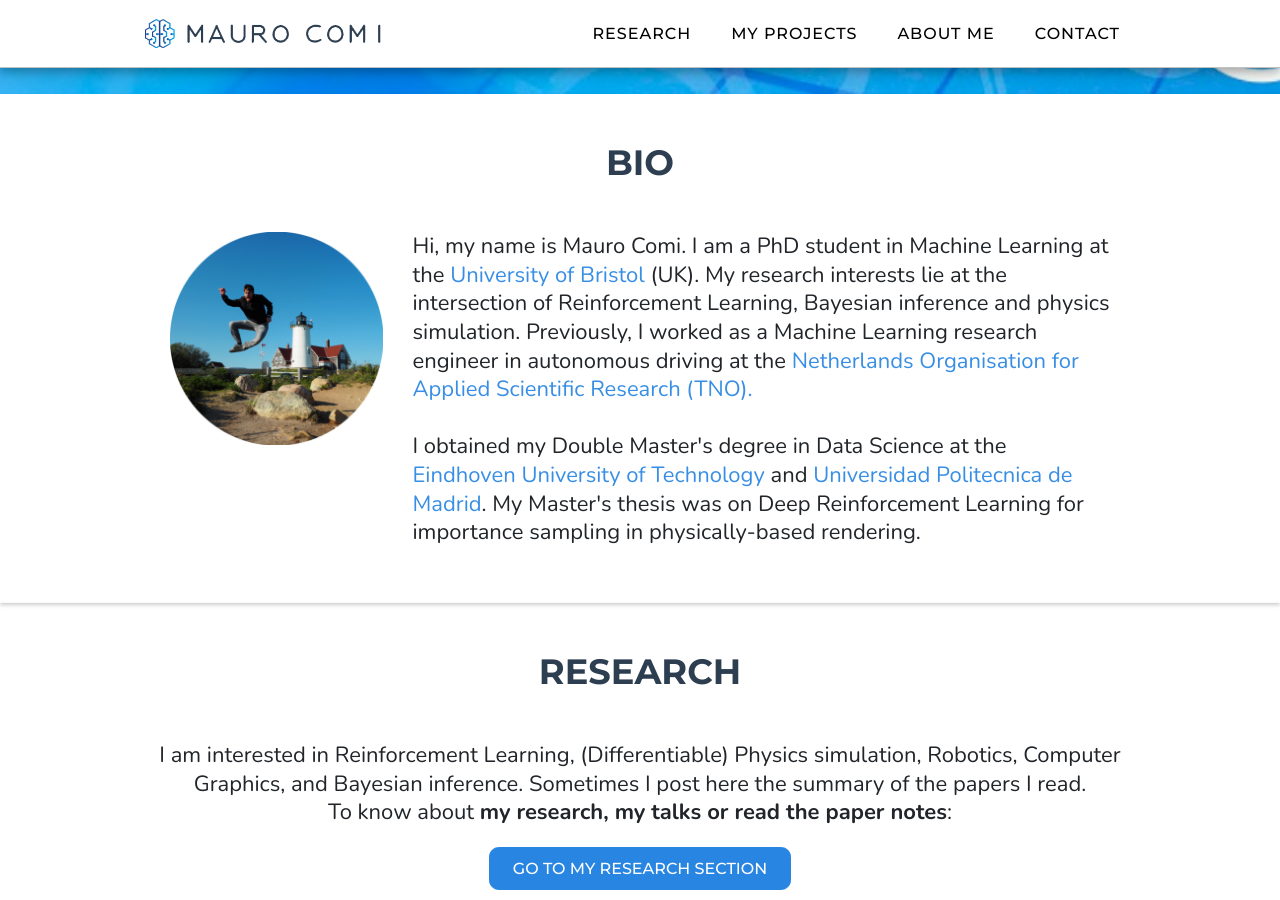
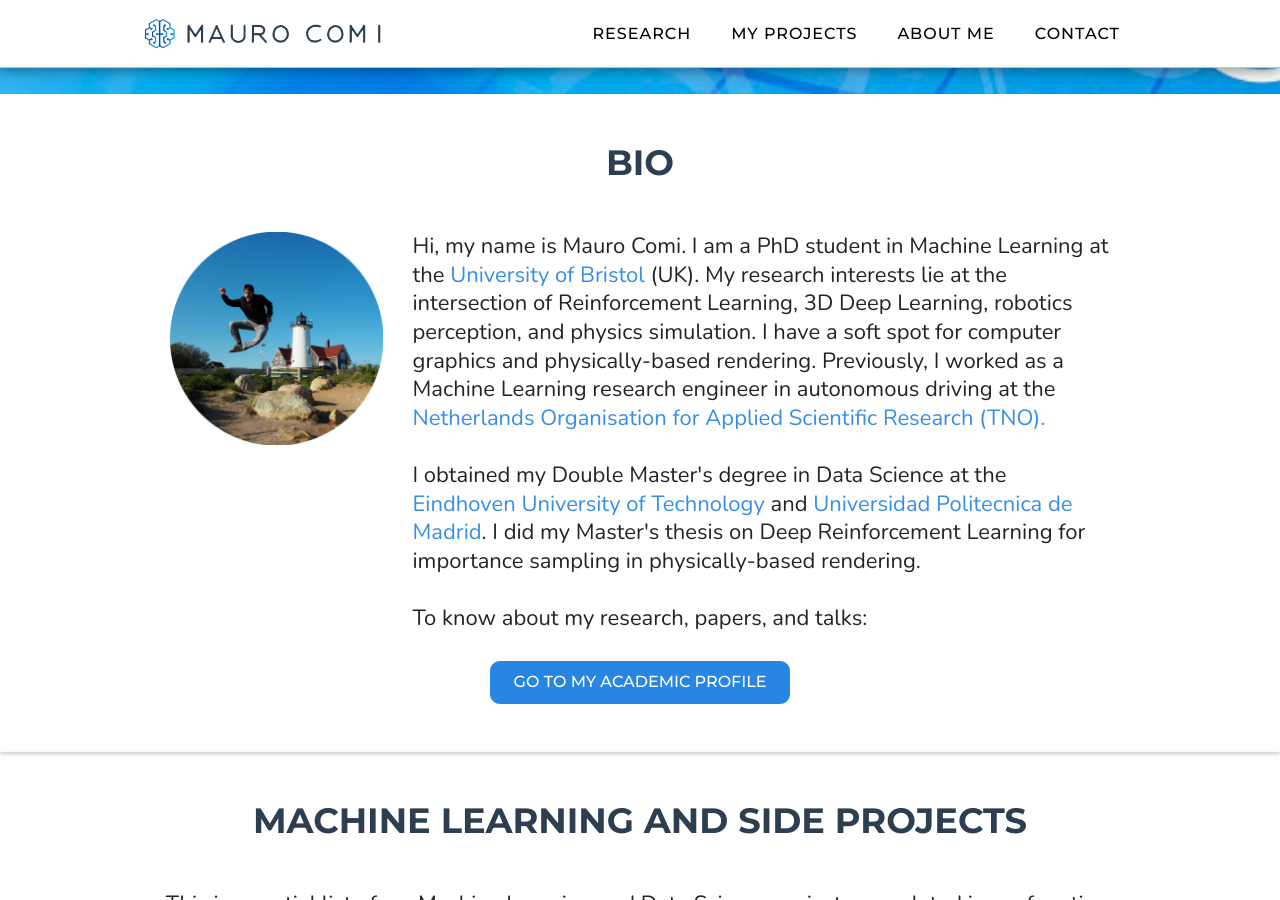
Before and after one commit to maurock/maurock.github.io, a Jekyll site: the page index.html, which Jekyll copies as it is, in a window 1280 px wide and 900 px high, scrolled down 806 px. Built offline with Jekyll 4.4.1, drawn with Linux system fonts in a browser that asks for light colours; nearby versions of some CDN libraries; some of the changed text lies outside the part shown.

Commit message:
Merged projects, combined bio and research section in index

```diff
--- a/_layouts/research.html
+++ b/_layouts/research.html
@@ -40,7 +40,7 @@
                 <ul class="navbar-nav ml-auto">
                     <li class="nav-item mx-0 mx-lg-1">
                         <div>
-                            <a class="nav-link py-3 px-0 px-lg-3 rounded js-scroll-trigger" href="../index.html#research">Research</a>
+                            <a class="nav-link py-3 px-0 px-lg-3 rounded js-scroll-trigger" href="">Research</a>
                         </div>
                     </li>
                     <li class="nav-item mx-0 mx-lg-1">
--- a/index.html
+++ b/index.html
@@ -52,7 +52,7 @@
                 <ul class="navbar-nav ml-auto">
                     <li class="nav-item mx-0 mx-lg-1">
                         <div>
-                            <a class="nav-link py-3 px-0 px-lg-3 rounded js-scroll-trigger" style="color: black !important" href="#research">Research</a>
+                            <a class="nav-link py-3 px-0 px-lg-3 rounded js-scroll-trigger" style="color: black !important" href="blog/research.html">Research</a>
                         </div>
                     </li>
                     <li class="nav-item mx-0 mx-lg-1">
@@ -113,32 +113,17 @@
                       </div>
                       <div class="col-9">
                         <h4 class="text-intro">Hi, my name is Mauro Comi. I am a PhD student in Machine Learning at the <a href="https://www.bristol.ac.uk/study/postg">University of Bristol</a> (UK).
-                            My research interests lie at the intersection of Reinforcement Learning, Bayesian inference and physics simulation. Previously,
-                            I worked as a Machine Learning research engineer in autonomous driving at the <a href="https://www.tno.nl/en/">Netherlands Organisation for Applied Scientific Research
-                                (TNO).</a><br><br>
+                            My research interests lie at the intersection of Reinforcement Learning, 3D Deep Learning, robotics perception, and physics simulation. I have a soft spot for computer graphics and physically-based rendering. Previously, I worked as a Machine Learning research engineer in autonomous driving at the <a href="https://www.tno.nl/en/">Netherlands Organisation for Applied Scientific Research (TNO).</a><br><br>
 
                             I obtained my Double Master's degree in Data Science at the <a href="https://www.tue.nl/en/">Eindhoven University of Technology</a> and <a href="</a>https://www.upm.es/">Universidad Politecnica de Madrid</a>.
-                            My Master's thesis was on Deep Reinforcement Learning for importance sampling in physically-based rendering.
+                            I did my Master's thesis on Deep Reinforcement Learning for importance sampling in physically-based rendering.<br><br>
 
+                            To know about my research, papers, and talks:
                         </h4>
-
-
                       </div>
+                      <a href="blog/research.html" class="btn_custom first_btn" style="width: fit-content; margin: auto; margin-top: 20px">Go to my academic profile</a>
                   </div>
                 </div>
-            </div>
-    </section>
-
-    <!-- Research Section -->
-    <section class="papers" id="research">
-            <!-- Machine Learning and Data Science -->
-            <div class="container">
-                <h2 class="text-center text-uppercase text-secondary mb-0">Research</h2>
-                <br><br>
-                <h4 class="mb-0 text-center text-intro">I am interested in Reinforcement Learning, (Differentiable) Physics simulation, Robotics, Computer Graphics, and Bayesian inference. Sometimes I post here the summary of the papers I read.<br>
-                To know about <a style="font-weight:700">my research, my talks or read the paper notes</a>:
-                <a href="blog/try.html" class="btn_custom first_btn" style="width: fit-content; margin: auto; margin-top: 20px">Go to my research section</a>
-                </h4>
             </div>
     </section>
 
@@ -146,12 +131,46 @@
     <section class="portfolio" id="portfolio">
         <!-- Machine Learning and Data Science -->
         <div class="container">
-            <h2 class="text-center text-uppercase text-secondary mb-0">My Data Science and Machine Learning Projects</h2>
+            <h2 class="text-center text-uppercase text-secondary mb-0">Machine Learning and Side Projects</h2>
             <br><br>
-            <h4 class="mb-0 text-center text-intro">This is a partial list of my Machine Learning and Data Science projects completed during academic courses and free-time. Main findings and challenges are highlighted and reported using R Notebooks or IPython Notebooks. My professional projects are not included.</h4>
+            <h4 class="mb-0 text-center text-intro">This is a partial list of my Machine Learning and Data Science projects completed in my free time or for academic courses. Main findings and challenges are highlighted and reported using R Notebooks or IPython Notebooks. My professional projects are not included. </h4>
 
             <hr class="star-dark mb-5">
             <div class="row">
+
+                <div class="col-md-6 col-lg-4" id="card1">
+                    <div class="card">
+                        <img class="card-img-top" src="img/rendering/cover.png" alt="Card image" style="width:100%">
+                        <div class="card-body">
+                            <h4 class="card-title">Monte Carlo Path Tracer</h4>
+                            <p class="card-text">Implementation of different standard Monte Carlo approaches in path tracing, and comparison with Next Event Estimation</p>
+                            <hr />
+                            <ul class="skillList card-title" style="padding-left: 0px;">
+                                <li>C++</li>
+                            </ul>
+                            <!--"btn btn-primary float-right"-->
+                            <a href="monteCarloPathTracer.html" class="btn_custom first_btn float-right">View More<span class="fa fa-long-arrow-right" aria-hidden="true" style="margin-left: 8px"></span></a>
+                        </div>
+                    </div>
+                </div>
+
+                <div class="col-md-6 col-lg-4" id="card1">
+                    <div class="card">
+                        <img class="card-img-top" src="img/rendering/q-learning-cover.png" alt="Card image" style="width:100%">
+                        <div class="card-body">
+                            <h4 class="card-title">Q-Learning for Monte Carlo importance sampling</h4>
+                            <p class="card-text">Reinforcement Learning-based approaches applied to the light transport equation for importance sampling</p>
+                            <hr />
+                            <ul class="skillList card-title" style="padding-left: 0px;">
+                                <li>C++</li>
+                            </ul>
+                            <a href="https://github.com/maurock/Q-tracer" class="btn_custom first_btn float-right">View More<span class="fa fa-long-arrow-right" aria-hidden="true" style="margin-left: 8px"></span></a>
+                        </div>
+                    </div>
+                </div>
+
+
+
                 <div class="col-md-6 col-lg-4" id="card1">
                     <div class="card">
                         <img class="card-img-top" src="img/Deep_Mind.jpg" alt="Card image" style="width:100%">
@@ -280,50 +299,6 @@
             </div>
         </div>
 
-        <!-- Computer Graphics  -->
-        <div class="container" style="margin-top: 60px">
-            <h2 class="text-center text-uppercase text-secondary mb-0">My Computer Graphics and Physics Simulation Projects</h2>
-            <br><br>
-            <h4 class="mb-0 text-center text-intro">This is an incomplete list of my Computer Graphics projects, where I implement different approaches based on Monte Carlo statistics and Machine learning to my toy ray tracer. I am particularly interested in <a style="font-weight: 700; " href="http://www.pbr-book.org/">Physically Based Rendering</a> and noise reduction.</h4>
-            <hr class="star-dark mb-5">
-            <div class="row">
-
-                <div class="col-md-6 col-lg-4" id="card1">
-                    <div class="card">
-                        <img class="card-img-top" src="img/rendering/cover.png" alt="Card image" style="width:100%">
-                        <div class="card-body">
-                            <h4 class="card-title">Monte Carlo Path Tracer</h4>
-                            <p class="card-text">Implementation of different standard Monte Carlo approaches in path tracing, and comparison with Next Event Estimation</p>
-                            <hr />
-                            <ul class="skillList card-title" style="padding-left: 0px;">
-                                <li>C++</li>
-                            </ul>
-                            <!--"btn btn-primary float-right"-->
-                            <a href="monteCarloPathTracer.html" class="btn_custom first_btn float-right">View More<span class="fa fa-long-arrow-right" aria-hidden="true" style="margin-left: 8px"></span></a>
-                        </div>
-                    </div>
-                </div>
-
-
-                <div class="col-md-6 col-lg-4" id="card1" style="margin-bottom: 20px">
-                    <div class="card">
-                        <img class="card-img-top" src="img/rendering/q-learning-cover.png" alt="Card image" style="width:100%">
-                        <div class="card-body">
-                            <h4 class="card-title">Q-Learning for Monte Carlo importance sampling</h4>
-                            <p class="card-text">Reinforcement Learning-based approaches applied to the light transport equation for importance sampling</p>
-                            <hr />
-                            <ul class="skillList card-title" style="padding-left: 0px;">
-                                <li>C++</li>
-                            </ul>
-                            <a href="pathTracerQLearning.html" class="btn_custom first_btn float-right">View More<span class="fa fa-long-arrow-right" aria-hidden="true" style="margin-left: 8px"></span></a>
-                        </div>
-                    </div>
-                </div>
-
-
-
-            </div>
-        </div>
     </section>
 
     <!-- About Section, desktop -->
```
Also changed, not shown: blog/3D_active_shape.md (added, +52 -0 lines), blog/research.md (renamed from blog/try.md, +1 -1 lines).
